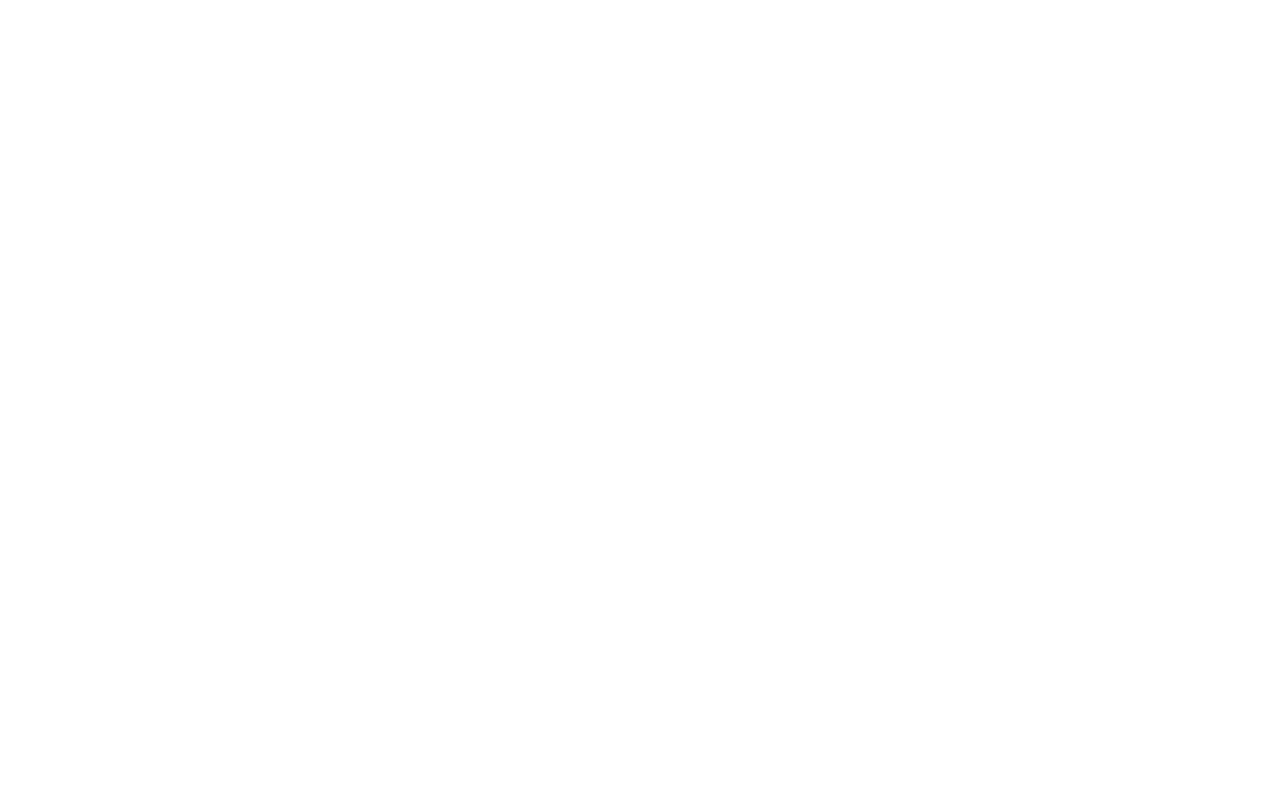
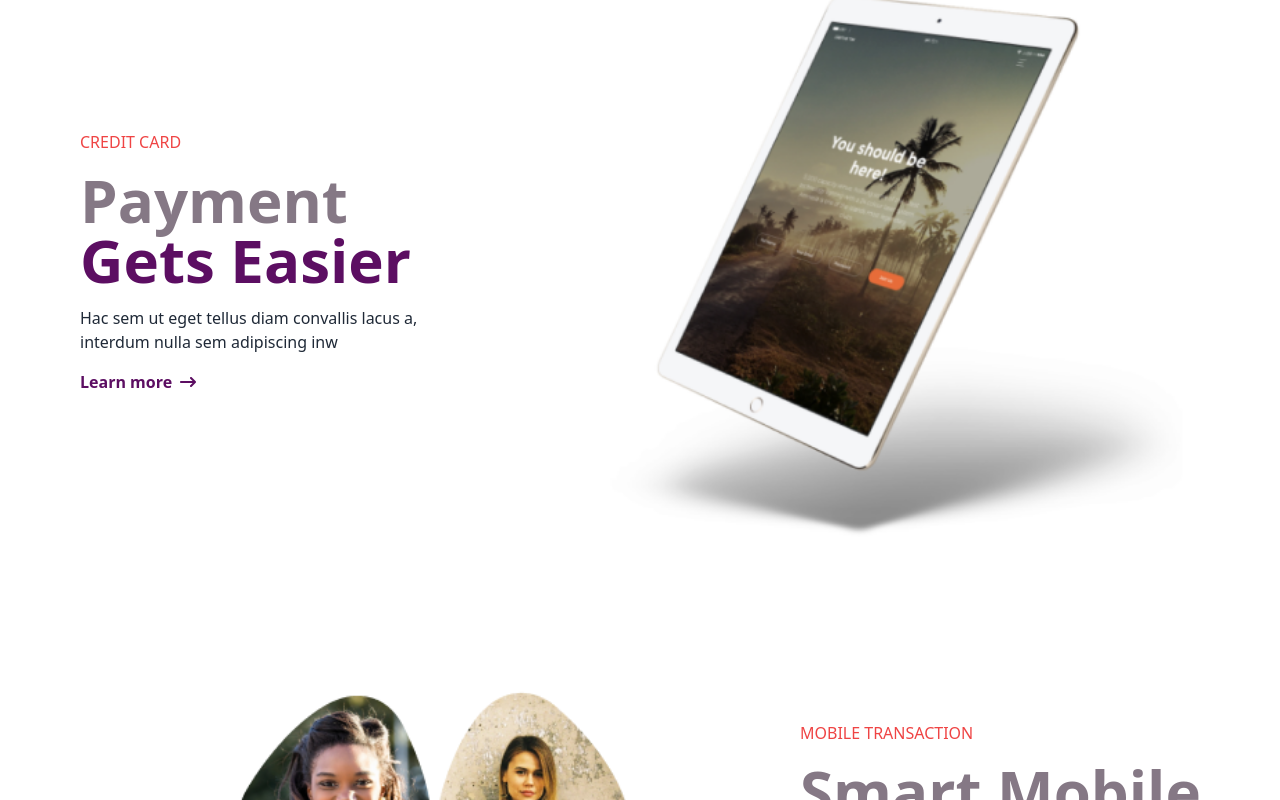
Before and after one commit to Umme-Nahida/team-task-project, a React (Vite) app: page / in a window 1280 px wide. Shown: the part 1220-2020 px from the top of the page. Before the commit the page ends 1151 px from the top, so only its background shows below. Built offline with nearby package versions, Linux system fonts and the light colour scheme.

Commit message:
create credit card section

```diff
--- a/src/Pages/Home/Home.jsx
+++ b/src/Pages/Home/Home.jsx
@@ -1,5 +1,7 @@
 import Banner from "../banner/Banner";
+import CreditCard from "../CreditCard/CreditCard";
 import LogoSection from "../LogoSection/LogoSection";
+import MobileBanking from "../MobileBanking/MobileBanking";
 import PaymentService from "../PaymentService/PaymentService";
 
 const Home = () => {
@@ -8,6 +10,8 @@
             <Banner></Banner>
             <PaymentService></PaymentService>
             <LogoSection></LogoSection>
+            <CreditCard></CreditCard>
+            <MobileBanking></MobileBanking>
         </div>
     );
 };
```
